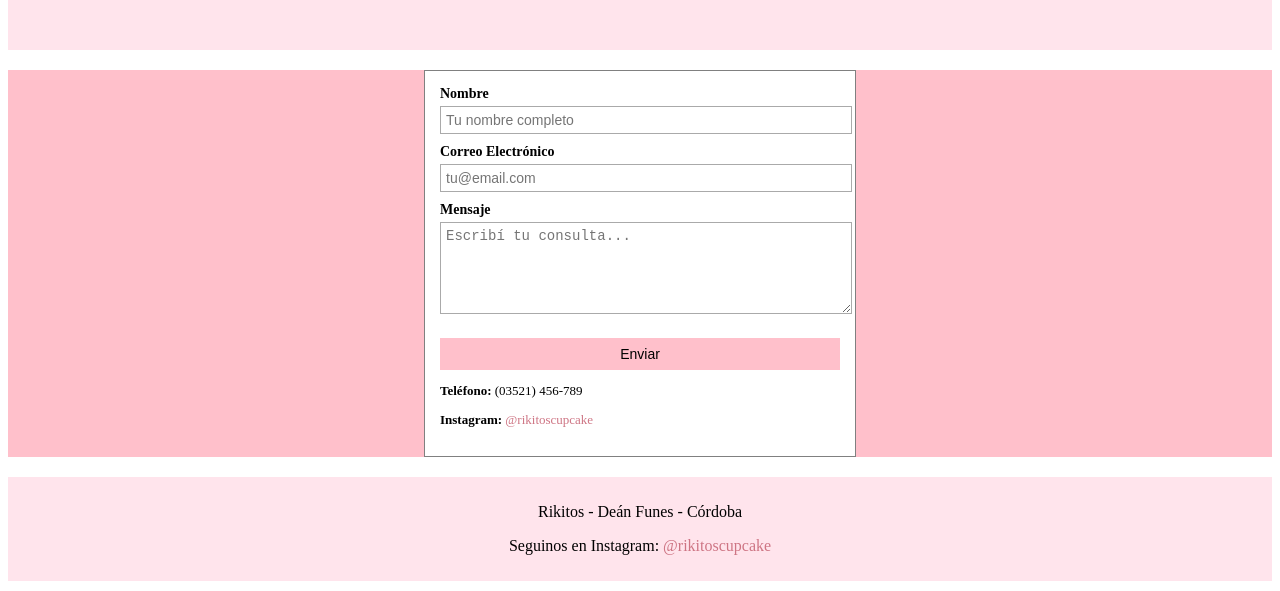
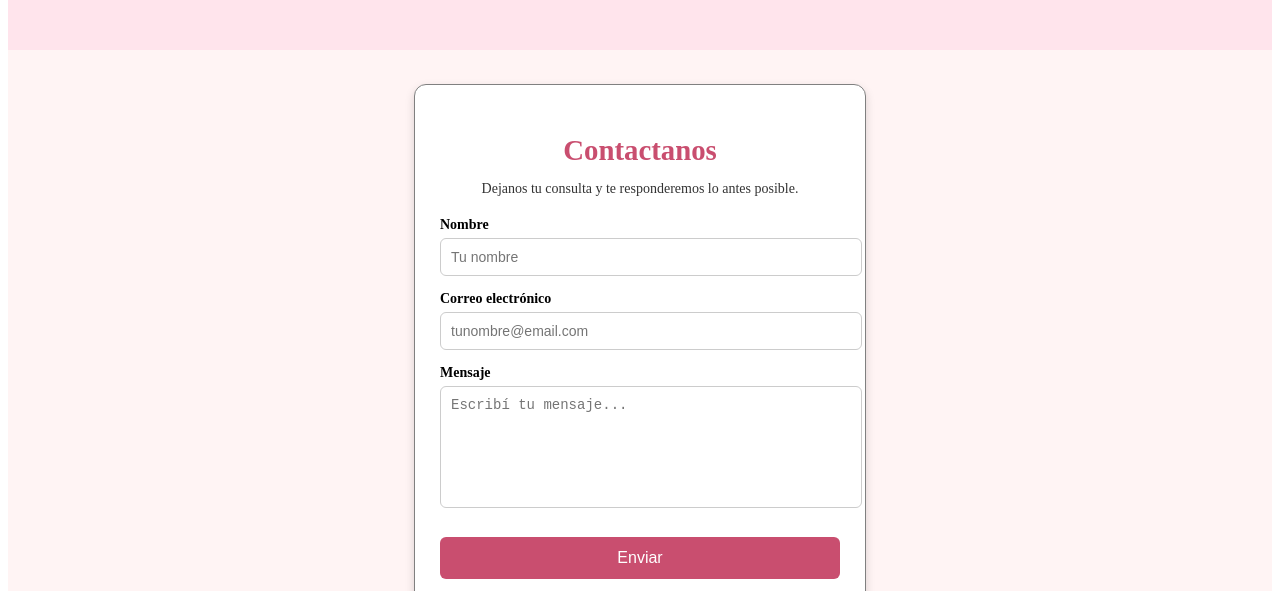
Before and after one commit to Romannitoolopez/Entrega2-RomanLopez, a plain HTML site: page pages/contacto.html in a window 1280 px wide. Shown: the part 201-792 px from the top of the page. Drawn offline with Linux system fonts and the light colour scheme; a web font is replaced by a local one.

Commit message:
se modifica el css

```diff
--- a/pages/contacto.html
+++ b/pages/contacto.html
@@ -26,31 +26,34 @@
         </div>
     </header>
 
-    <main>
-        <section aria-label="Formulario de contacto" class="formulario-contacto">
-            <form action="#" method="post" novalidate>
+     <main class="main-contacto">
+    <section class="formulario-contacto">
+      <h2>Contactanos</h2>
+      <p>Dejanos tu consulta y te responderemos lo antes posible.</p>
+
+      <form>
         <div class="campo-contacto">
           <label for="nombre">Nombre</label>
-                    <input type="text" id="nombre" name="nombre" placeholder="Tu nombre completo" required />
+          <input type="text" id="nombre" name="nombre" placeholder="Tu nombre" required />
         </div>
 
         <div class="campo-contacto">
-                    <label for="email">Correo Electrónico</label>
-                    <input type="email" id="email" name="email" placeholder="tu@email.com" required />
+          <label for="email">Correo electrónico</label>
+          <input type="email" id="email" name="email" placeholder="tunombre@email.com" required />
         </div>
 
         <div class="campo-contacto">
           <label for="mensaje">Mensaje</label>
-                    <textarea id="mensaje" name="mensaje" placeholder="Escribí tu consulta..." required></textarea>
+          <textarea id="mensaje" name="mensaje" placeholder="Escribí tu mensaje..." required></textarea>
         </div>
 
         <button type="submit" class="btn-contacto">Enviar</button>
       </form>
 
-            <div class="info-extra">
-                <p><strong>Teléfono:</strong> (03521) 456-789</p>
-                <p><strong>Instagram:</strong> <a href="https://www.instagram.com/rikitoscupcake" target="_blank">@rikitoscupcake</a></p>
-            </div>
+      <p class="info-extra">
+        También podés escribirnos a
+        <a href="mailto:rikitos@gmail.com">rikitos@gmail.com</a>
+      </p>
     </section>
   </main>
 
--- a/style.css
+++ b/style.css
@@ -268,3 +268,84 @@ footer {
   text-align: center;
   padding: 10px;
 }
+.main-contacto {
+  display: flex;
+  justify-content: center;
+  align-items: center;
+  min-height: 80vh;
+  background-color: #fff4f4;
+}
+
+.formulario-contacto {
+  background-color: #ffffff;
+  padding: 25px;
+  max-width: 400px;
+  width: 90%;
+  border-radius: 12px;
+  box-shadow: 0px 4px 10px rgba(0, 0, 0, 0.15);
+  text-align: center;
+}
+
+.formulario-contacto h2 {
+  color: #c94e6f;
+  margin-bottom: 10px;
+  font-size: 1.8rem;
+}
+
+.formulario-contacto p {
+  font-size: 14px;
+  margin-bottom: 20px;
+  color: #333;
+}
+
+.campo-contacto {
+  margin-bottom: 15px;
+  text-align: left;
+}
+
+.campo-contacto label {
+  display: block;
+  font-weight: bold;
+  margin-bottom: 5px;
+  font-size: 14px;
+}
+
+.campo-contacto input,
+.campo-contacto textarea {
+  width: 100%;
+  padding: 10px;
+  border: 1px solid #ccc;
+  border-radius: 6px;
+  font-size: 14px;
+}
+
+.campo-contacto textarea {
+  height: 100px;
+  resize: none;
+}
+
+.btn-contacto {
+  width: 100%;
+  padding: 12px;
+  background-color: #c94e6f;
+  color: white;
+  font-size: 16px;
+  border: none;
+  border-radius: 6px;
+  cursor: pointer;
+  transition: background-color 0.3s;
+}
+
+.btn-contacto:hover {
+  background-color: #a83855;
+}
+
+.info-extra {
+  font-size: 13px;
+  margin-top: 15px;
+}
+
+.info-extra a {
+  color: #c94e6f;
+  text-decoration: none;
+}
```
Lines whose indentation alone changed are shown as unchanged.
